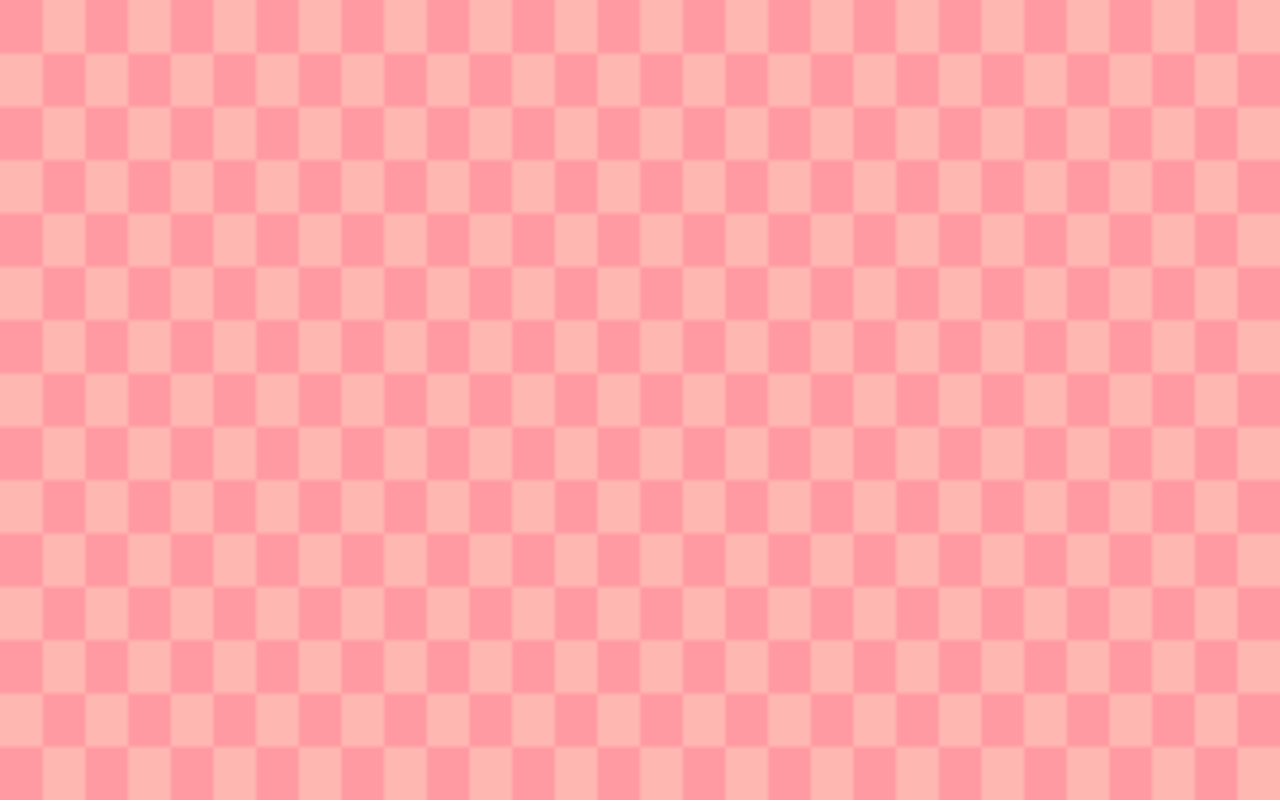
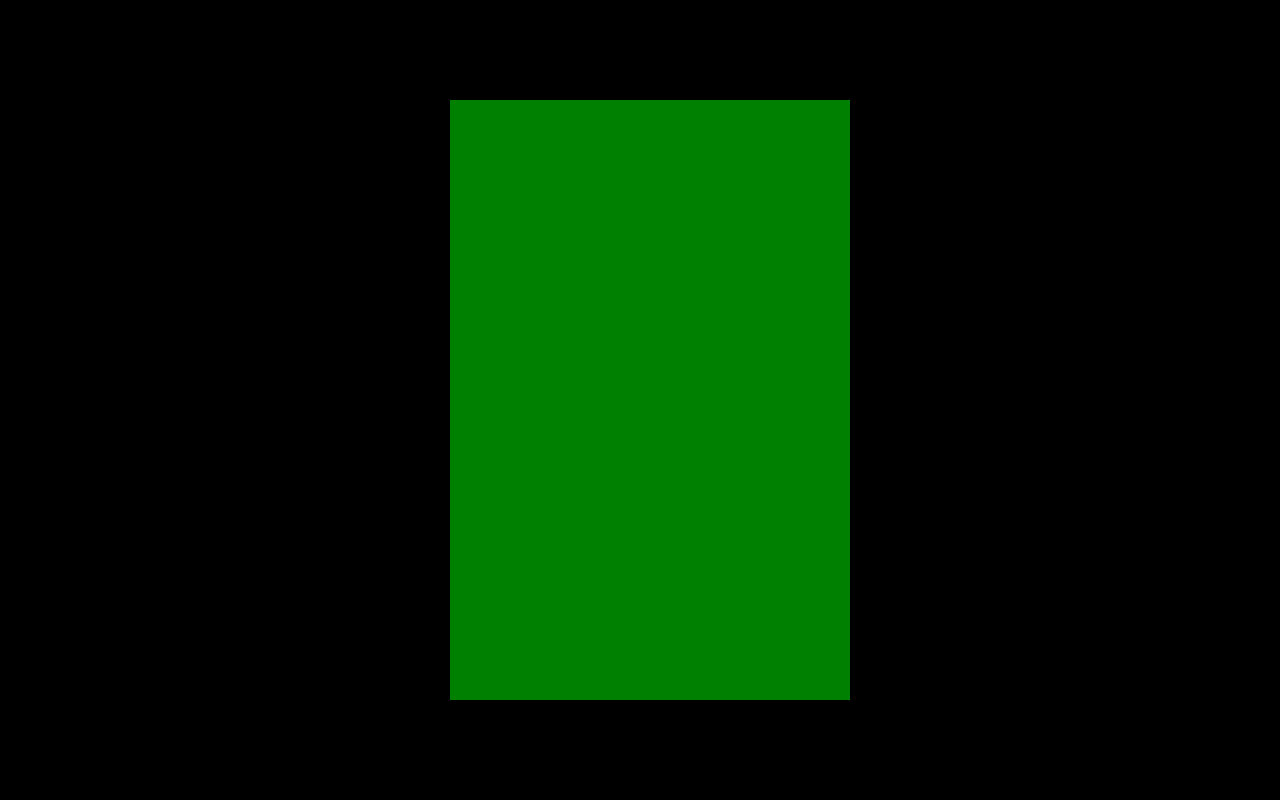
Before and after one commit to niclim/mazer, a website built with webpack: page public/index.html in a window 1280 px wide. Built offline with nearby package versions, Linux system fonts and the light colour scheme.

Commit message:
Update camera render + zoom + movement (#3)

```diff
--- a/package.json
+++ b/package.json
@@ -25,6 +25,7 @@
     "@babel/preset-env": "^7.9.5",
     "@babel/preset-typescript": "^7.9.0",
     "@types/jest": "^25.2.1",
+    "@types/lodash.debounce": "^4.0.6",
     "@types/node": "^13.13.0",
     "awesome-typescript-loader": "^5.2.1",
     "babel-jest": "^25.3.0",
--- a/public/style.css
+++ b/public/style.css
@@ -1,6 +1,5 @@
 html,
-body,
-#game {
+body {
   width: 100%;
   height: 100%;
   padding: 0;
@@ -8,5 +7,8 @@ body,
 }
 
 #game {
+  padding: 0;
+  margin: 0;
   background: black;
+  display: block;
 }
--- a/src/background/index.ts
+++ /dev/null
@@ -1,14 +0,0 @@
-// TODO change this to image / sprite
-class Tile {
-  color: string;
-  constructor(color: string) {
-    this.color = color;
-  }
-}
-// returns a 25x25 tile to render
-// x y an int (not a coordinate)
-export const getBackgroundTile = (x: number, y: number): Tile => {
-  const color = ((x % 2) + y) % 2 === 0 ? "#FF9AA2" : "#FFB7B2";
-  // TODO - handle out of bounds case
-  return new Tile(color);
-};
--- a/src/classes/Game.ts
+++ b/src/classes/Game.ts
@@ -1,12 +1,68 @@
+// Each container which contains the maze will be 8 tiles wide + 12 tiles high
+// each tile is 50px x 50 px
+const CONTAINER_BUFFER = {
+  x: 4,
+  y: 2,
+};
+
+const CONTAINER_SIZE = {
+  x: 8,
+  y: 12,
+};
+
+export enum GridState {
+  OutOfBounds, // Invalid path cannot place blocks
+  InboundsUnplaceable, // Valid path but cannot place blocks
+  InboundsPlaceable, // Valid path can place blocks
+  Block, // Has a block placed
+}
+
+type GridBlock = {
+  state: GridState;
+};
+
 class Game {
-  // TODO change this
+  // TODO fix typing
   monsters: any[];
   blocks: any[];
   clickState?: string;
+  grid: GridBlock[][];
+  gridSizeX: number;
+  gridSizeY: number;
+
   constructor() {
     this.monsters = [];
     this.blocks = [];
     this.clickState = null;
+    this.grid = [];
+    const xMax = CONTAINER_BUFFER.x * 2 + CONTAINER_SIZE.x;
+    const yMax = CONTAINER_BUFFER.y * 2 + CONTAINER_SIZE.y;
+    this.gridSizeX = xMax;
+    this.gridSizeY = yMax;
+    for (let x = 0; x < xMax; x++) {
+      this.grid.push([]);
+      for (let y = 0; y < yMax; y++) {
+        let gridState: GridState;
+        switch (true) {
+          case x < CONTAINER_BUFFER.x || xMax - x <= CONTAINER_BUFFER.x:
+          case y < CONTAINER_BUFFER.y || yMax - y <= CONTAINER_BUFFER.y:
+            gridState = GridState.OutOfBounds;
+            break;
+          default:
+            gridState = GridState.InboundsPlaceable;
+        }
+        this.grid[x].push({
+          state: gridState,
+        });
+      }
+    }
+  }
+
+  getBlock(x: number, y: number): GridBlock {
+    // TODO check outof bounds
+    return this.grid[x] && this.grid[x][y]
+      ? this.grid[x][y]
+      : { state: GridState.OutOfBounds };
   }
 
   // tslint:disable-next-line
--- a/src/classes/Renderer.ts
+++ b/src/classes/Renderer.ts
@@ -1,15 +1,21 @@
-import { getBackgroundTile } from "<src>/background";
-import { constrainToBoundary, constrainToGameBlock } from "<src>/utils";
-import { calculateDimensions } from "<src>/utils/dom";
-import { GAME_CONTAINER, CAMERA_SPEED, BLOCK_SIZE } from "<src>/constants";
-import Game from "<src>/classes/Game";
-import { Dimensions, Coordinates, Dimension } from "<src>/types";
+import { boundNumberToMinMax, calculateWindowOffset } from "<src>/utils";
+import { calculateCanvasDimensions } from "<src>/utils/dom";
+import {
+  BASE_TILE_SIZE,
+  CAMERA_SPEED,
+  INIT_ZOOM,
+  MAX_ZOOM,
+  MIN_ZOOM,
+} from "<src>/constants";
+import Game, { GridState } from "<src>/classes/Game";
+import { Dimensions, Coordinates } from "<src>/types";
+import { ZoomChange } from "<src>/enums";
 
-type KeysPress = {
-  up: boolean;
-  left: boolean;
-  right: boolean;
-  down: boolean;
+export type KeysPress = {
+  up?: boolean;
+  left?: boolean;
+  right?: boolean;
+  down?: boolean;
 };
 
 /**
@@ -23,22 +29,16 @@ type KeysPress = {
  */
 class Renderer {
   game: Game;
-  dimensions: Dimensions;
-  coordinates: Coordinates;
+  canvasDimensions: Dimensions;
+  cameraPosition: Coordinates;
   keysPressed: KeysPress;
   canvas: HTMLCanvasElement;
   context: CanvasRenderingContext2D;
-  // TODO - define this typing better
-  canvasElements: any[];
+  zoomLevel: number;
   constructor(game: Game) {
     this.game = game;
     // dimensions refers to the canvas container size (which is defined by window size)
-    this.dimensions = calculateDimensions();
-    // Center the camera in the middle of the container
-    this.coordinates = {
-      x: (GAME_CONTAINER.width - this.dimensions.width) / 2,
-      y: (GAME_CONTAINER.height - this.dimensions.height) / 2,
-    };
+    this.canvasDimensions = calculateCanvasDimensions();
 
     this.keysPressed = {
       up: false,
@@ -49,7 +49,22 @@ class Renderer {
 
     this.canvas = document.createElement("canvas");
     this.context = this.canvas.getContext("2d");
-    this.canvasElements = [];
+    // We actually need to set the canvas dimensions programatically - otherwise the canvas just scales
+    this.canvas.width = this.canvasDimensions.width;
+    this.canvas.height = this.canvasDimensions.height;
+    this.zoomLevel = INIT_ZOOM;
+
+    // Center the camera in the middle of the container
+    this._updateCameraPosition({
+      x: calculateWindowOffset(
+        this.canvasDimensions.width,
+        this.game.gridSizeX * BASE_TILE_SIZE * this.zoomLevel
+      ),
+      y: calculateWindowOffset(
+        this.canvasDimensions.height,
+        this.game.gridSizeY * BASE_TILE_SIZE * this.zoomLevel
+      ),
+    });
 
     // Set stuff for the canvas
     this.canvas.id = "game";
@@ -64,19 +79,34 @@ class Renderer {
   };
 
   windowResize = () => {
-    this.dimensions = calculateDimensions();
+    this.canvasDimensions = calculateCanvasDimensions();
+    // We actually need to set the canvas dimensions programatically - otherwise the canvas just scales
+    this.canvas.width = this.canvasDimensions.width;
+    this.canvas.height = this.canvasDimensions.height;
   };
 
-  _updateCoordinates = ({ x: dx, y: dy }: Coordinates) => {
-    const { x, y } = this.coordinates;
-    // update on input
-    this.coordinates = {
-      x: constrainToBoundary(Dimension.WIDTH)(x + dx, GAME_CONTAINER),
-      y: constrainToBoundary(Dimension.HEIGHT)(y + dy, GAME_CONTAINER),
+  _updateCameraPosition = ({ x, y }: Coordinates) => {
+    // If the window size is larger than the game container - we should not allow any camera movement
+    const xGrid = this.game.gridSizeX * BASE_TILE_SIZE * this.zoomLevel;
+    const yGrid = this.game.gridSizeY * BASE_TILE_SIZE * this.zoomLevel;
+    const xDiff = xGrid - this.canvasDimensions.width;
+    const yDiff = yGrid - this.canvasDimensions.height;
+
+    this.cameraPosition = {
+      x: boundNumberToMinMax(
+        x,
+        xDiff > 0 ? 0 : xDiff / 2,
+        xDiff > 0 ? xDiff : xDiff / 2
+      ),
+      y: boundNumberToMinMax(
+        y,
+        yDiff > 0 ? 0 : yDiff / 2,
+        yDiff > 0 ? yDiff : yDiff / 2
+      ),
     };
   };
 
-  updateCameraPosition = (dt: number) => {
+  handleKeyScroll = (dt: number) => {
     let dx = 0;
     let dy = 0;
     if (this.keysPressed.up) dy--;
@@ -84,9 +114,32 @@ class Renderer {
     if (this.keysPressed.left) dx--;
     if (this.keysPressed.right) dx++;
 
-    dx *= CAMERA_SPEED * dt;
-    dy *= CAMERA_SPEED * dt;
-    this._updateCoordinates({ x: dx, y: dy });
+    dx *= CAMERA_SPEED * this.zoomLevel * dt;
+    dy *= CAMERA_SPEED * this.zoomLevel * dt;
+    if (dx !== 0 || dy !== 0) {
+      const { x, y } = this.cameraPosition;
+      this._updateCameraPosition({ x: x + dx, y: y + dy });
+    }
+  };
+
+  handleZoom = (zoomChange: ZoomChange) => {
+    const newZoom =
+      zoomChange === ZoomChange.Increase
+        ? this.zoomLevel * 2
+        : this.zoomLevel / 2;
+    this.zoomLevel = boundNumberToMinMax(newZoom, MIN_ZOOM, MAX_ZOOM);
+    // TODO This calculates middle of the view - we technically want current position by some zoom factor
+    // calculate offset + change based on zoom change
+    this._updateCameraPosition({
+      x:
+        (this.game.gridSizeX * BASE_TILE_SIZE * this.zoomLevel -
+          this.canvasDimensions.width) /
+        2,
+      y:
+        (this.game.gridSizeY * BASE_TILE_SIZE * this.zoomLevel -
+          this.canvasDimensions.height) /
+        2,
+    });
   };
 
   handleKeyUpdate = (keysToUpdate: KeysPress) => {
@@ -103,19 +156,35 @@ class Renderer {
   };
 
   renderBackground = () => {
-    // Get top left -> render in viewport
-    const { x, y } = constrainToGameBlock(this.coordinates);
-    // render top left tile to bottom right (adding an extra)
-    for (let i = 0; i <= GAME_CONTAINER.width / BLOCK_SIZE; i++) {
-      for (let j = 0; j <= GAME_CONTAINER.height / BLOCK_SIZE; j++) {
-        const tile = getBackgroundTile(i + x / BLOCK_SIZE, j + y / BLOCK_SIZE);
-        // TODO change this to add in an image
-        this.context.fillStyle = tile.color;
+    const tilePixels = BASE_TILE_SIZE * this.zoomLevel;
+    const { width, height } = this.canvasDimensions;
+    const { x, y } = this.cameraPosition;
+    const xOffset = Math.floor(x / tilePixels);
+    const yOffset = Math.floor(y / tilePixels);
+    // Start from camera position to canvasDimension size
+    for (let i = 0; i < width / tilePixels; i++) {
+      for (let j = 0; j < height / tilePixels; j++) {
+        const gameBlock = this.game.getBlock(i + xOffset, j + yOffset);
+        // render based on game block, for now lets just render different colors
+        switch (gameBlock.state) {
+          case GridState.Block:
+            this.context.fillStyle = "blue";
+            break;
+          case GridState.OutOfBounds:
+            this.context.fillStyle = "black";
+            break;
+          case GridState.InboundsUnplaceable:
+            this.context.fillStyle = "gray";
+            break;
+          case GridState.InboundsPlaceable:
+            this.context.fillStyle = "green";
+            break;
+        }
         this.context.fillRect(
-          i * BLOCK_SIZE,
-          j * BLOCK_SIZE,
-          BLOCK_SIZE,
-          BLOCK_SIZE
+          i * tilePixels,
+          j * tilePixels,
+          tilePixels,
+          tilePixels
         );
       }
     }
--- a/src/constants.ts
+++ b/src/constants.ts
@@ -1,12 +1,5 @@
-import { Dimensions } from "<src>/types";
-
-// Size of the entire game
-export const GAME_CONTAINER: Dimensions = {
-  width: 500,
-  height: 1000,
-};
-
-// Size of each "block"
-export const BLOCK_SIZE = 10;
-
-export const CAMERA_SPEED = 40;
+export const CAMERA_SPEED = 400;
+export const BASE_TILE_SIZE = 25;
+export const MAX_ZOOM = 8;
+export const MIN_ZOOM = 1;
+export const INIT_ZOOM = 2;
--- /dev/null
+++ b/src/enums.ts
@@ -0,0 +1,4 @@
+export enum ZoomChange {
+  Increase,
+  Decrease,
+}
--- a/src/events/index.ts
+++ b/src/events/index.ts
@@ -1,6 +1,8 @@
 import debounce from "lodash.debounce";
+import Renderer, { KeysPress } from "<src>/classes/Renderer";
+import { ZoomChange } from "<src>/enums";
 
-const setupEventListeners = (renderer) => {
+const setupEventListeners = (renderer: Renderer) => {
   document.addEventListener("click", renderer.handleClick);
 
   document.addEventListener("keydown", (e) => {
@@ -10,9 +12,16 @@ const setupEventListeners = (renderer) => {
       case "ArrowDown":
       case "ArrowRight":
         const key = e.key.replace(/^Arrow/, "").toLowerCase();
-        renderer.handleKeyUpdate({ [key]: true });
+        renderer.handleKeyUpdate({ [key]: true } as KeysPress);
         break;
-      // hotkeys would be added here
+      case "=":
+      case "+":
+        renderer.handleZoom(ZoomChange.Increase);
+        break;
+      case "-":
+      case "_":
+        renderer.handleZoom(ZoomChange.Decrease);
+        break;
     }
   });
 
@@ -23,7 +32,7 @@ const setupEventListeners = (renderer) => {
       case "ArrowDown":
       case "ArrowRight":
         const key = e.key.replace(/^Arrow/, "").toLowerCase();
-        renderer.handleKeyUpdate({ [key]: false });
+        renderer.handleKeyUpdate({ [key]: false } as KeysPress);
         break;
     }
   });
--- a/src/loop.ts
+++ b/src/loop.ts
@@ -9,7 +9,7 @@ const setupGameLoop = (game: Game, renderer: Renderer): void => {
     const dt = Math.min((now - lastTime) / 1000.0, 0.5);
     lastTime = now;
     game.runCycle(dt);
-    renderer.updateCameraPosition(dt);
+    renderer.handleKeyScroll(dt);
     renderer.render();
 
     window.requestAnimationFrame(loop);
--- a/src/types.ts
+++ b/src/types.ts
@@ -1,8 +1,3 @@
-export enum Dimension {
-  WIDTH = "width",
-  HEIGHT = "height",
-}
-
 export type Coordinates = {
   x: number;
   y: number;
--- a/src/utils/dom.ts
+++ b/src/utils/dom.ts
@@ -1,5 +1,5 @@
 import { Dimensions } from "<src>/types";
 
-export const calculateDimensions = (): Dimensions => {
+export const calculateCanvasDimensions = (): Dimensions => {
   return { width: window.innerWidth, height: window.innerHeight };
 };
--- a/src/utils/index.ts
+++ b/src/utils/index.ts
@@ -1,15 +1,10 @@
-import { BLOCK_SIZE } from "<src>/constants";
-import { Coordinates, Dimension, Dimensions } from "<src>/types";
-// helper function to constrain camera to side
-// could go to bottom right and it will show black, will need to fix this
-export const constrainToBoundary = (direction: Dimension) => (
-  val: number,
-  GAME_CONTAINER: Dimensions
-) => Math.min(Math.max(val, 0), GAME_CONTAINER[direction]);
+export const boundNumberToMinMax = (
+  n: number,
+  min: number,
+  max: number
+): number => Math.min(Math.max(n, min), max);
 
-const _getClosestBlockSize = (n: number) => n - (n % BLOCK_SIZE);
-
-export const constrainToGameBlock = ({ x, y }: Coordinates): Coordinates => ({
-  x: _getClosestBlockSize(x),
-  y: _getClosestBlockSize(y),
-});
+export const calculateWindowOffset = (
+  windowDimension: number,
+  containerDimension: number
+): number => (containerDimension - windowDimension) / 2;
--- a/tsconfig.json
+++ b/tsconfig.json
@@ -1,6 +1,8 @@
 {
   "compilerOptions": {
     "outDir": "./public",
+    "esModuleInterop": true,
+    "downlevelIteration": true,
     "allowJs": true,
     "target": "es5",
     "baseUrl": ".",
--- a/webpack.common.js
+++ b/webpack.common.js
@@ -9,7 +9,7 @@ const config = {
   resolve: {
     extensions: [".webpack.js", ".web.js", ".ts", ".tsx", ".js"],
     alias: {
-      src$: path.join(__dirname, "src"),
+      "<src>": path.join(__dirname, "src"),
     },
   },
   module: {
```
Also changed, not shown: __test__/classes/Renderer.spec.ts (+97 -18 lines), __test__/utils/dom.spec.ts (+3 -3 lines), __test__/utils/index.spec.ts (+19 -37 lines), src/classes/__mocks__/Game.ts (deleted, +0 -4 lines), src/utils/__mocks__/dom.ts (+3 -1 lines), 1 other file.
